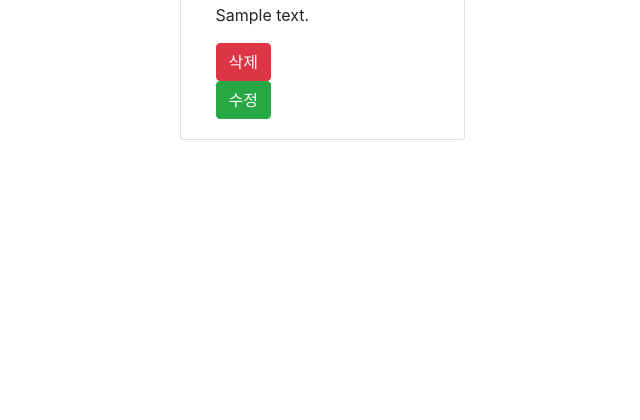
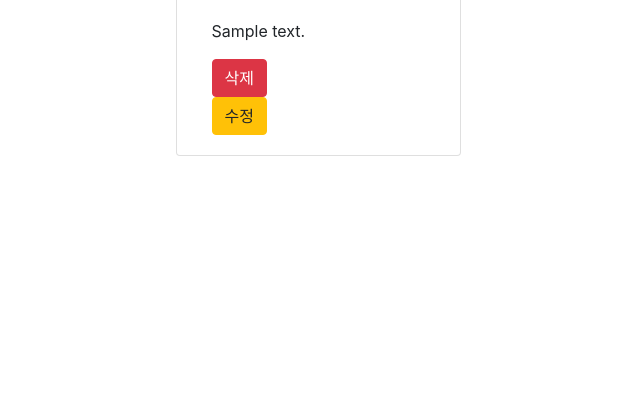
Before and after one commit to hanaluana/insta, a Django app: page /posts/ in a window 1280 px wide. Shown: the part 327-747 px from the top of the page, without its empty margins (318-958 px from the left). Run offline with Django 3.2, Linux system fonts and the light colour scheme; tables that the repository leaves empty hold one stand-in row (values such as "Sample post"); some libraries are stand-ins or nearby versions.

Commit message:
button 위치 수정

```diff
--- a/posts/templates/posts/list.html
+++ b/posts/templates/posts/list.html
@@ -3,7 +3,7 @@
 {% block body %}
   <div class="row justify-content-center">
     {% for post in posts %}
-      <div class="card col-3" style="width: 50rem;">
+      <div class="card col-3 mr-2 mt-3" style="width: 50rem;">
         <img src="https://picsum.photos/200/200/?random" class="card-img-top" alt="...">
         <div class="card-body">
           <p class="card-text">{{post.content}}</p>
@@ -11,7 +11,7 @@
             {% csrf_token %}
             <button class="btn btn-danger">삭제</button>
           </form>
-          <a href="{% url 'posts:update' post.id %}"><button class="btn btn-success">수정</button></a>
+          <a href="{% url 'posts:update' post.id %}"><button class="btn btn-warning">수정</button></a>
         </div>
       </div>
     {% endfor %}
```
